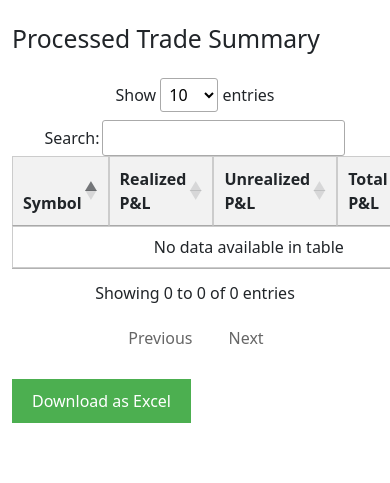
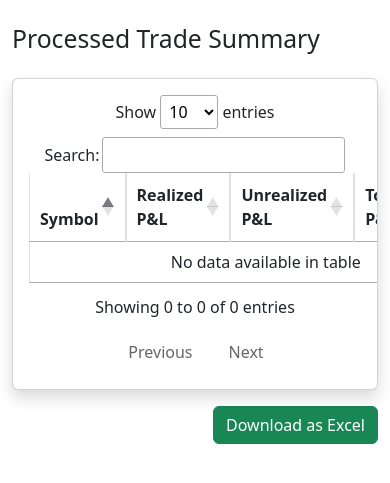
Before and after one commit to Mohnish028/trade_data_proceessing, a Flask app: template templates/display.html in a window 390 px wide; the page is wider, and only the part inside the window is pictured. Shown: the part 56-539 px from the top of that part. Run offline with Flask 3, Linux system fonts and the light colour scheme; the template is opened without the code that fills it, so the values that code supplies are empty; some libraries are stand-ins or nearby versions.

Commit message:
Improve UI: responsive table and styled download button

```diff
--- a/templates/display.html
+++ b/templates/display.html
@@ -39,7 +39,10 @@
     <div class="container mt-4">
       <h2 class="mb-4">Processed Trade Summary</h2>
 
-    <table id="trade-table" class="data table table-bordered">
+    <div class="card shadow">
+      <div class="card-body table-responsive">
+        <table id="trade-table" class="table table-bordered table-hover">
+
         <thead>
             <tr>
                 <th>Symbol</th>
@@ -96,10 +99,17 @@
             </tr>
             {% endfor %}
         </tbody>
-    </table>
+        </table>
+      </div>
+    </div>
+
 
     <!-- Button to export updated data -->
-    <button type="button" class="button" onclick="downloadEditedExcel()">Download as Excel</button>
+    <div class="text-end mt-3">
+      <button type="button" class="btn btn-success" onclick="downloadEditedExcel()">
+        <i class="bi bi-download"></i> Download as Excel
+      </button>
+    </div>
 
     <!-- JS for Excel Export -->
     <script>
```
